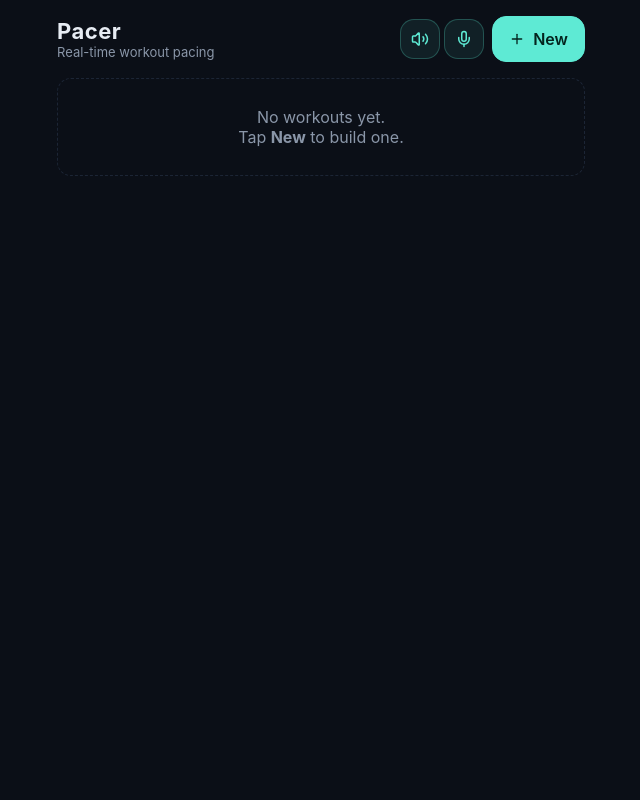
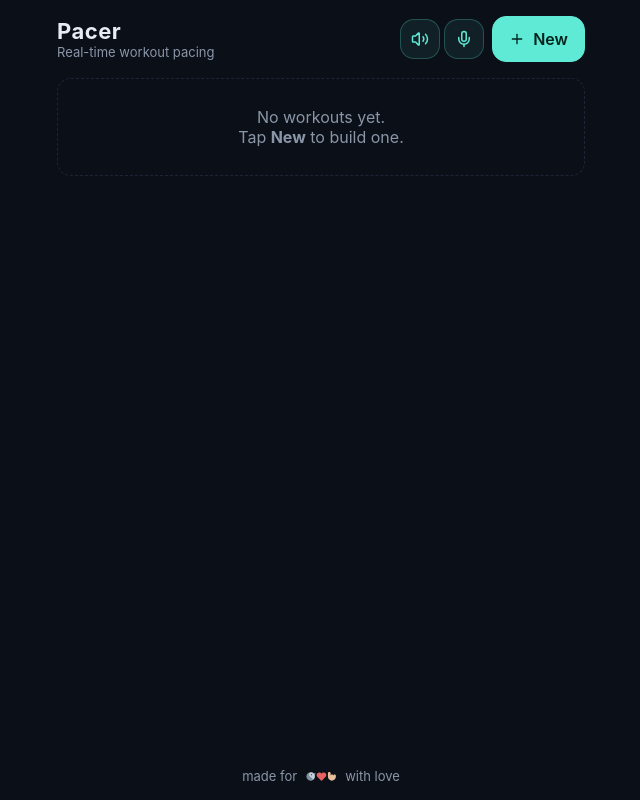
Before and after one commit to wunnle/Pacer, a React (Vite) app: page / in a window 1280 px wide. Shown: the whole page, without its empty margins (319-959 px from the left). Built offline with nearby package versions, Linux system fonts and the light colour scheme.

Commit message:
Add footer with logo on home screen

```diff
--- a/src/components/Home.tsx
+++ b/src/components/Home.tsx
@@ -95,6 +95,21 @@ export function Home({ workouts, onChange, onNew, onEdit, onStart }: Props) {
           ))}
         </div>
       )}
+
+      <footer className="app-footer">
+        made for
+        <svg width="36" height="15" viewBox="0 0 473 192" fill="none" xmlns="http://www.w3.org/2000/svg" aria-label="logo">
+          <path d="M345.382 37C354.812 37.0001 362.498 44.4595 362.866 53.7998H362.882V86H362.912C363.445 77.0766 371.062 70 380.382 70C389.701 70.0001 397.318 77.0767 397.85 86H397.945C398.684 77.0373 405.984 70 414.882 70C423.779 70.0001 431.079 77.0373 431.818 86H431.882V104H431.643C429.127 130.373 406.914 151 379.882 151C352.85 151 330.636 130.373 328.12 104H327.882V53.7998H327.896C328.264 44.4594 335.951 37 345.382 37Z" fill="#E8C09C"/>
+          <path d="M163.369 51.2893L134.946 53.008L126.37 78.6942L154.578 86.2287L163.369 51.2893Z" fill="#7E8FA0"/>
+          <path d="M163.369 51.2894L144.772 64.9381L126.37 78.6942L154.578 86.2287L163.369 51.2894Z" fill="#657A8F"/>
+          <circle cx="99.8964" cy="95.4793" r="55.6518" transform="rotate(-19.3478 99.8964 95.4793)" fill="#7E8FA0"/>
+          <path d="M119.524 147.555C119.13 147.703 118.734 147.848 118.335 147.988L118.334 147.988C118.733 147.847 119.13 147.703 119.524 147.555Z" fill="#C4CED6"/>
+          <path d="M123.324 145.963C124.907 145.23 126.442 144.43 127.927 143.567C127.359 124.602 114.794 108.691 97.6477 103.337C86.6001 98.1466 78.9502 86.9215 78.9502 73.9077C78.9504 55.9588 93.501 41.4082 111.45 41.408C112.076 41.408 112.698 41.4274 113.315 41.4623C130.875 45.8418 145.961 58.6897 152.405 77.0417C161.987 104.329 149.046 134.063 123.324 145.963Z" fill="#C4CED6"/>
+          <circle cx="112.03" cy="72.4885" r="7.4325" transform="rotate(-5.24366 112.03 72.4885)" fill="#1E1E1E"/>
+          <path d="M272.826 42.0134C292.072 42.5412 307.246 58.5711 306.718 77.8171C306.474 86.7124 302.916 94.7355 297.262 100.743L297.333 100.795L253.818 146.323C248.209 152.191 238.854 152.243 233.18 146.437L190.379 102.634C183.151 96.0412 178.724 86.4607 179.013 75.9137C179.541 56.6678 195.571 41.4933 214.817 42.0212C226.565 42.3434 236.794 48.4417 242.863 57.5212C249.299 47.8882 260.39 41.6724 272.826 42.0134Z" fill="#E66261"/>
+        </svg>
+        with love
+      </footer>
     </>
   );
 }
--- a/src/styles.css
+++ b/src/styles.css
@@ -425,6 +425,18 @@ button.toggle.on {
 }
 .footer-row.dim .footer-name { font-weight: 500; color: var(--muted); }
 
+.app-footer {
+  margin-top: auto;
+  padding-top: 24px;
+  display: flex;
+  align-items: center;
+  justify-content: center;
+  gap: 6px;
+  color: var(--muted);
+  font-size: 13px;
+}
+.app-footer svg { display: block; }
+
 .controls { display: grid; grid-template-columns: 1fr 1.4fr 1fr; gap: 10px; }
 .controls button { padding: 14px 12px; font-size: 14px; }
 .controls button span { font-weight: 500; }
```
